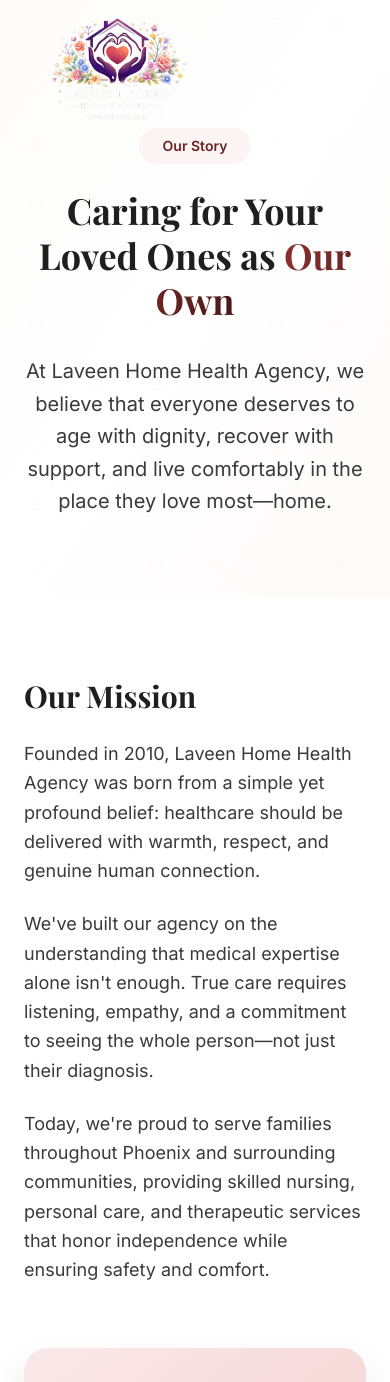
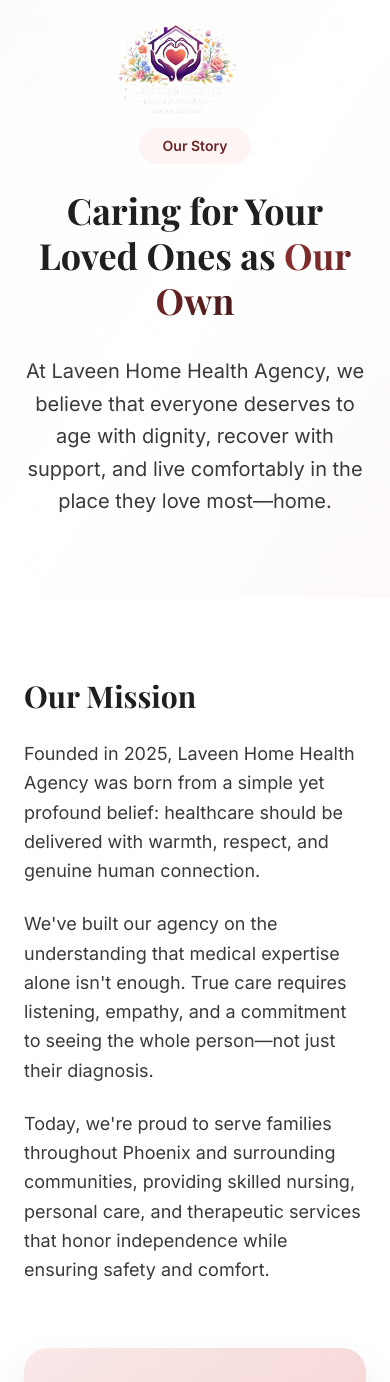
Before and after one commit to teamaamer/Lveenhealthcare, a React (Vite) app: page /about in a window 390 px wide. Shown: the top 1382 px of the page. Built offline with nearby package versions, Linux system fonts and the light colour scheme.

Commit message:
Center logo on mobile view and update founding year from 2010 to 2025

```diff
--- a/src/components/Navigation.jsx
+++ b/src/components/Navigation.jsx
@@ -41,12 +41,12 @@
         }`}
       >
         <div className="container-custom">
-          <div className="flex items-center justify-between h-36 md:h-44">
-            <Link to="/" className="flex items-center space-x-3 group">
+          <div className="flex items-center justify-center lg:justify-between h-36 md:h-44">
+            <Link to="/" className="flex items-center justify-center group">
               <img
                 src="/logo.png"
                 alt="Laveen Home Health Logo"
-                className="h-32 md:h-40 w-auto object-contain transition-transform group-hover:scale-105"
+                className="h-28 md:h-36 w-auto object-contain transition-transform group-hover:scale-105"
               />
             </Link>
 
--- a/src/pages/About.jsx
+++ b/src/pages/About.jsx
@@ -99,7 +99,7 @@
               <h2 className="heading-lg mb-6">Our Mission</h2>
               <div className="space-y-6 text-lg text-charcoal-600 leading-relaxed">
                 <p>
-                  Founded in 2010, Laveen Home Health Agency was born from a simple yet profound belief: healthcare should be delivered with warmth, respect, and genuine human connection.
+                  Founded in 2025, Laveen Home Health Agency was born from a simple yet profound belief: healthcare should be delivered with warmth, respect, and genuine human connection.
                 </p>
                 <p>
                   We've built our agency on the understanding that medical expertise alone isn't enough. True care requires listening, empathy, and a commitment to seeing the whole person—not just their diagnosis.
--- a/src/pages/Home.jsx
+++ b/src/pages/Home.jsx
@@ -154,7 +154,7 @@
               className="mb-6"
             >
               <span className="inline-block px-6 py-2 bg-white/20 backdrop-blur-sm text-white border border-white/30 rounded-full text-sm font-semibold mb-6">
-                Trusted Home Healthcare Since 2010
+                Trusted Home Healthcare Since 2025
               </span>
             </motion.div>
 
```
